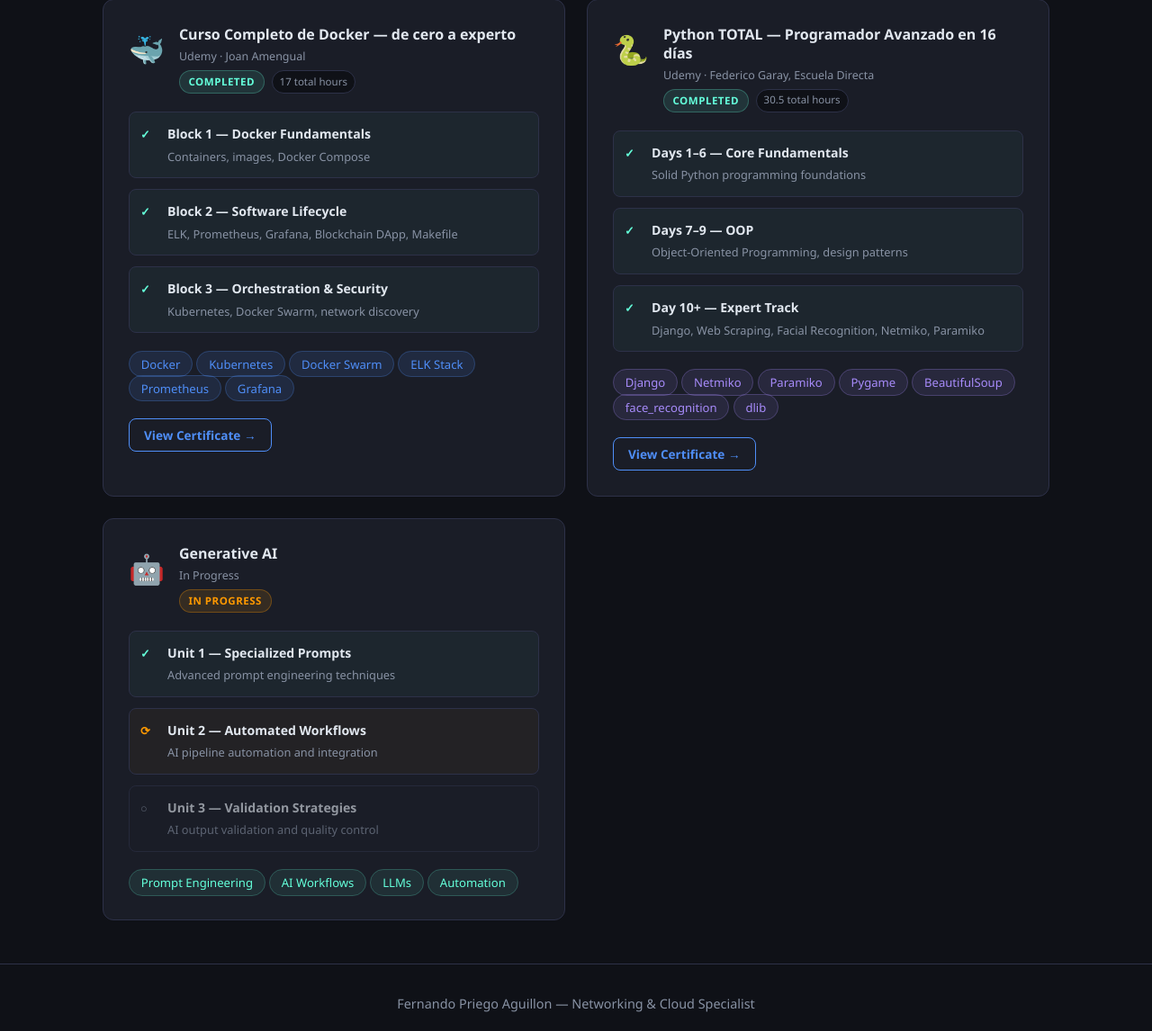
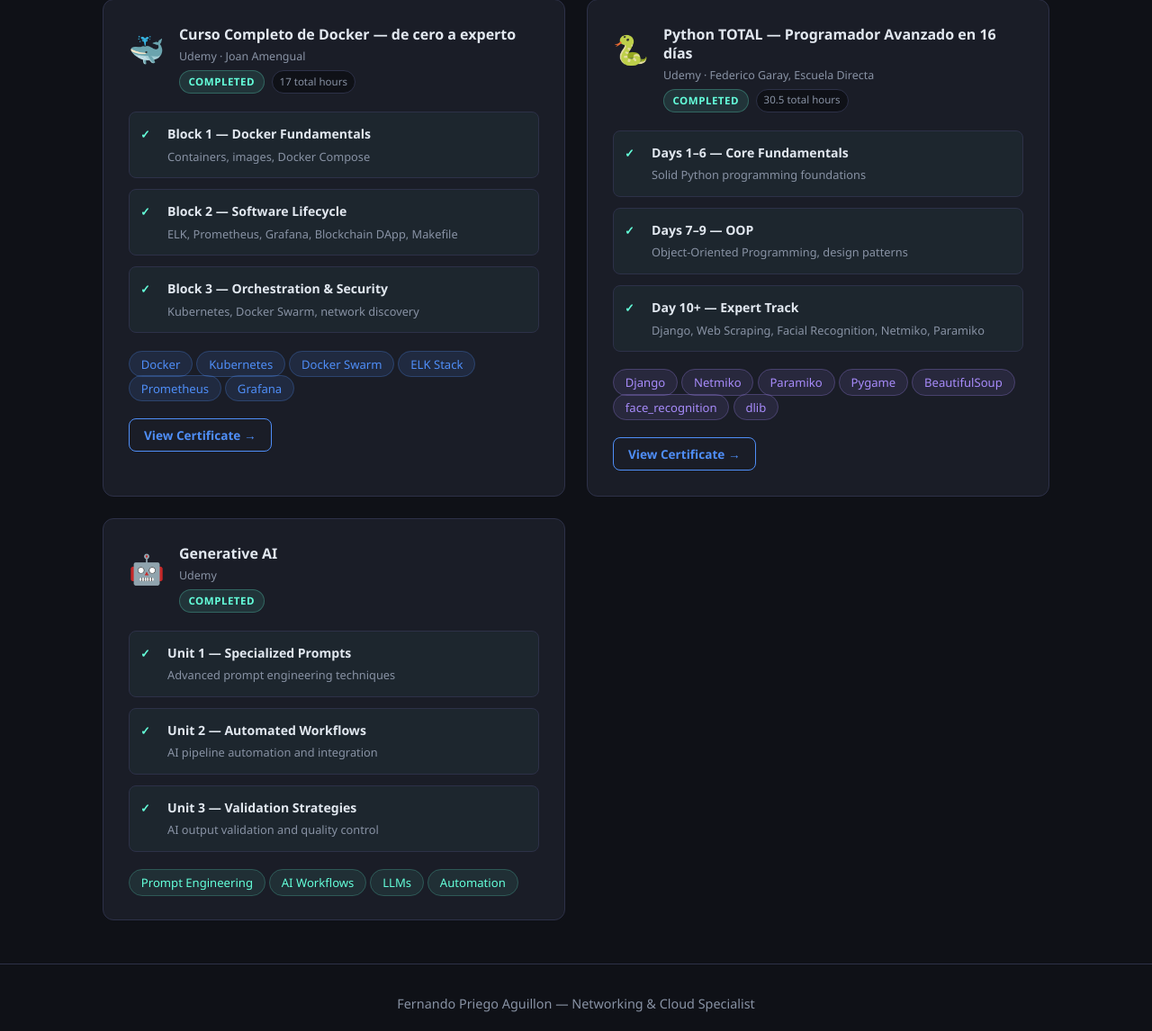
Before and after one commit to ferchoMoy121/portafolio, a Django app: page /skills/ in a window 1280 px wide. Shown: the part 976-2122 px from the top of the page at 90% size. Run offline with Django 5.2, Linux system fonts and the light colour scheme.

Commit message:
Mark Generative AI course as completed

```diff
--- a/portfolio/templates/portfolio/skills.html
+++ b/portfolio/templates/portfolio/skills.html
@@ -182,9 +182,9 @@
                     <span class="course-icon">🤖</span>
                     <div>
                         <h4>Generative AI</h4>
-                        <span class="course-platform">In Progress</span>
+                        <span class="course-platform">Udemy</span>
                         <div style="display:flex;gap:0.5rem;margin-top:0.3rem;">
-                            <span class="course-status in-progress">In Progress</span>
+                            <span class="course-status completed">Completed</span>
                         </div>
                     </div>
                 </div>
@@ -196,15 +196,15 @@
                             <span>Advanced prompt engineering techniques</span>
                         </div>
                     </div>
-                    <div class="course-block in-progress">
-                        <span class="block-check">⟳</span>
+                    <div class="course-block completed">
+                        <span class="block-check">✓</span>
                         <div>
                             <strong>Unit 2 — Automated Workflows</strong>
                             <span>AI pipeline automation and integration</span>
                         </div>
                     </div>
-                    <div class="course-block pending">
-                        <span class="block-check">○</span>
+                    <div class="course-block completed">
+                        <span class="block-check">✓</span>
                         <div>
                             <strong>Unit 3 — Validation Strategies</strong>
                             <span>AI output validation and quality control</span>
```
